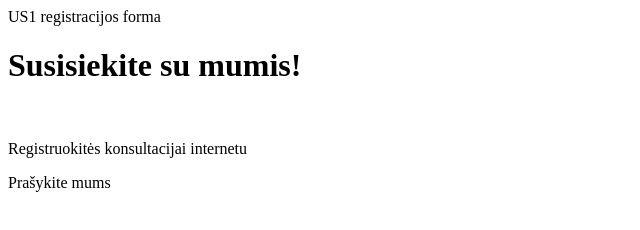
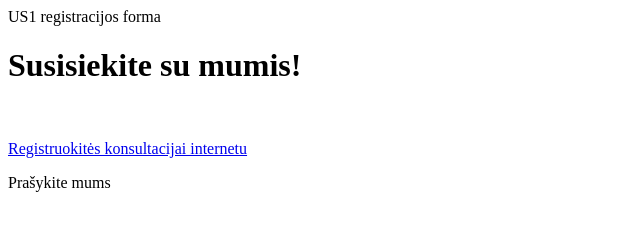
Before and after one commit to suminskutis/US1_Projektas, a plain HTML site: page Index.html in a window 1280 px wide. Shown: the whole page, without its empty margins (0-640 px from the left). Drawn offline with nearby package versions, Linux system fonts and the light colour scheme.

Commit message:
html edit

```diff
--- a/Index.html
+++ b/Index.html
@@ -10,7 +10,7 @@
 
     <p>&nbsp;</p>
 
-    <p>Registruokitės konsultacijai internetu</p>
+    <p><a href="registration.html">Registruokitės konsultacijai internetu</a></p>
 
     <p>Pra&scaron;ykite mums</p>
 </div>
```
